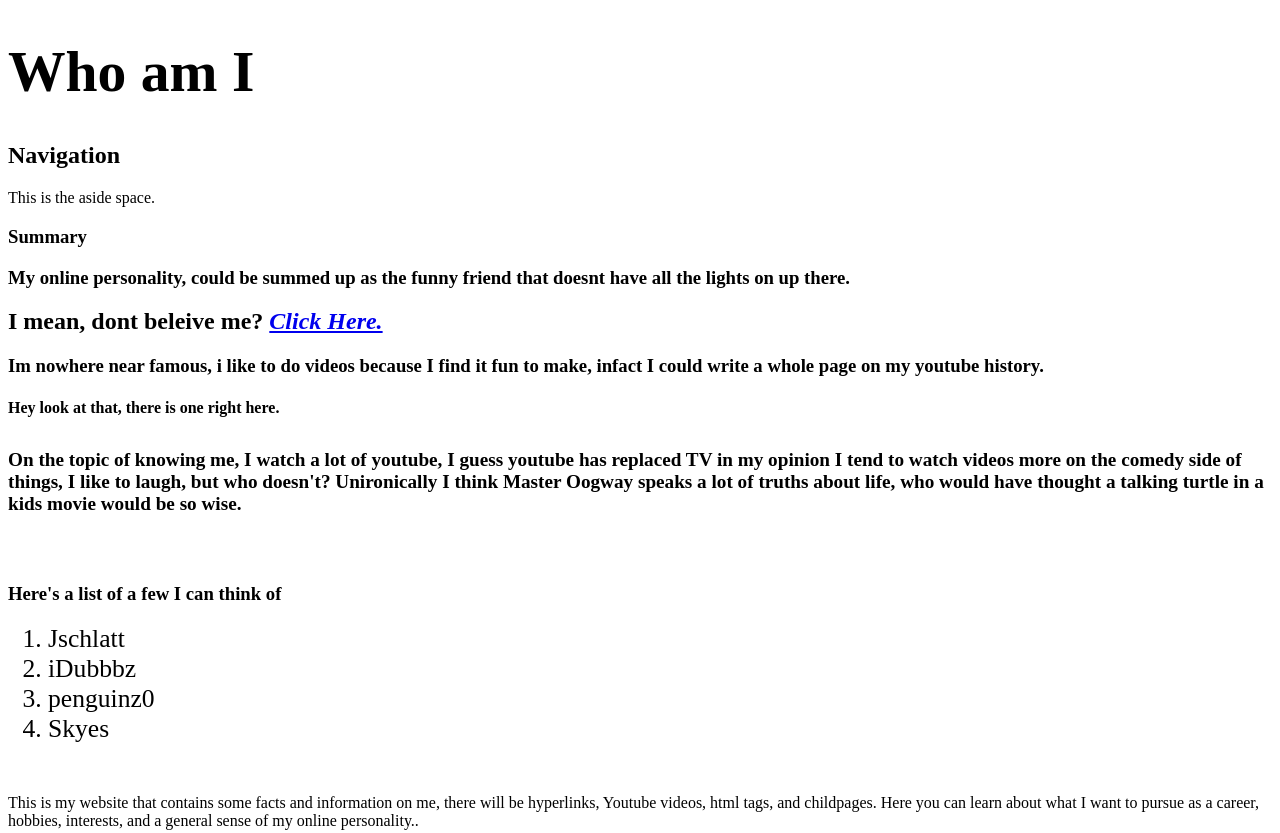
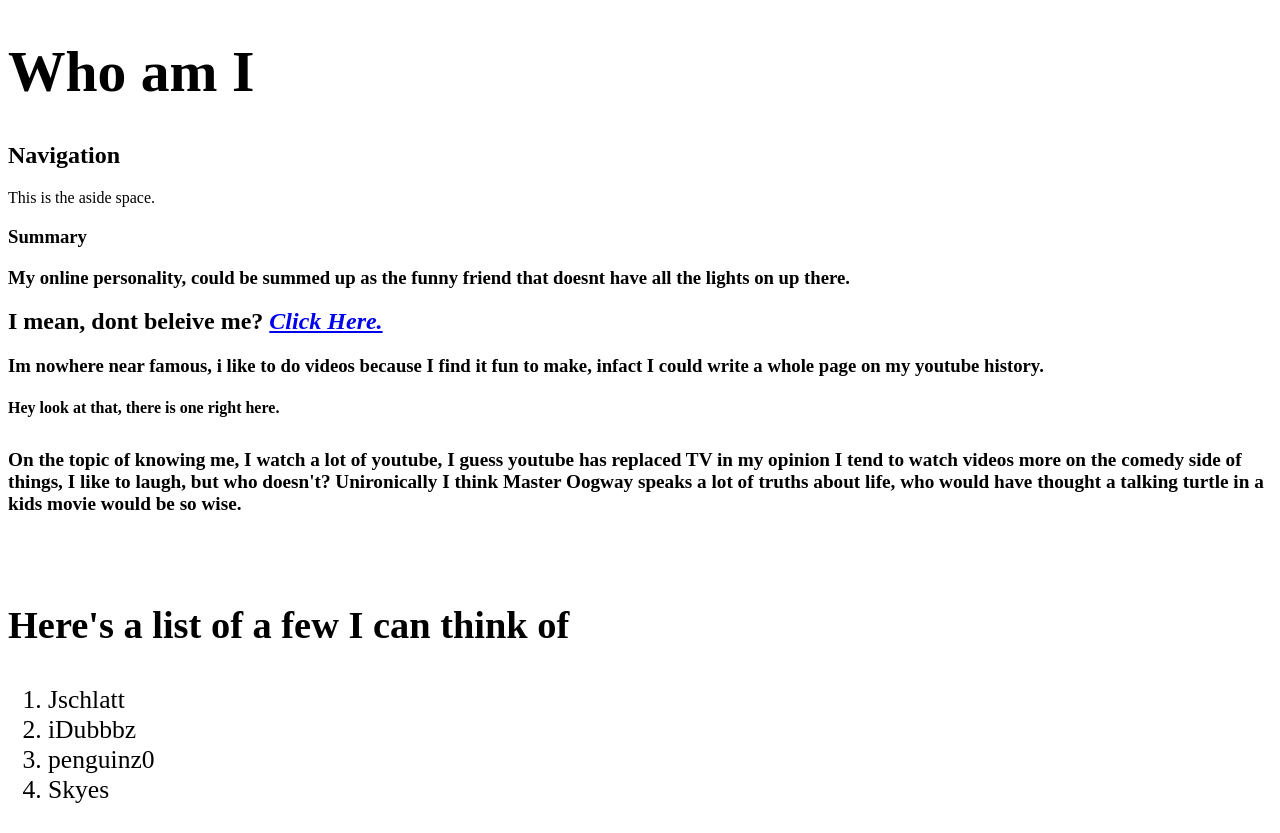
Before and after one commit to Rogerpng/Who-am-I, a plain HTML site: page index.html in a window 1280 px wide. Shown: the top 833 px of the page. Drawn offline with Linux system fonts and the light colour scheme.

Commit message:
Update index.html

```diff
--- a/index.html
+++ b/index.html
@@ -39,7 +39,7 @@
         <h5 style="font-size:1.5vw">On the topic of knowing me, I watch a lot of youtube, I guess youtube has replaced TV in my opinion I tend to watch videos more on the comedy side of things, I like to laugh, but who doesn't?
           Unironically I think Master Oogway speaks a lot of truths about life, who would have thought a talking turtle in a kids movie would be so wise.</h5>
         <br>
-        <h1>Here's a list of a few I can think of</h1>
+        <h1 style="font-size:3vw">Here's a list of a few I can think of</h1>
         <ol>
           <li style="font-size:2vw">Jschlatt
           <li style="font-size:2vw">iDubbbz
```
